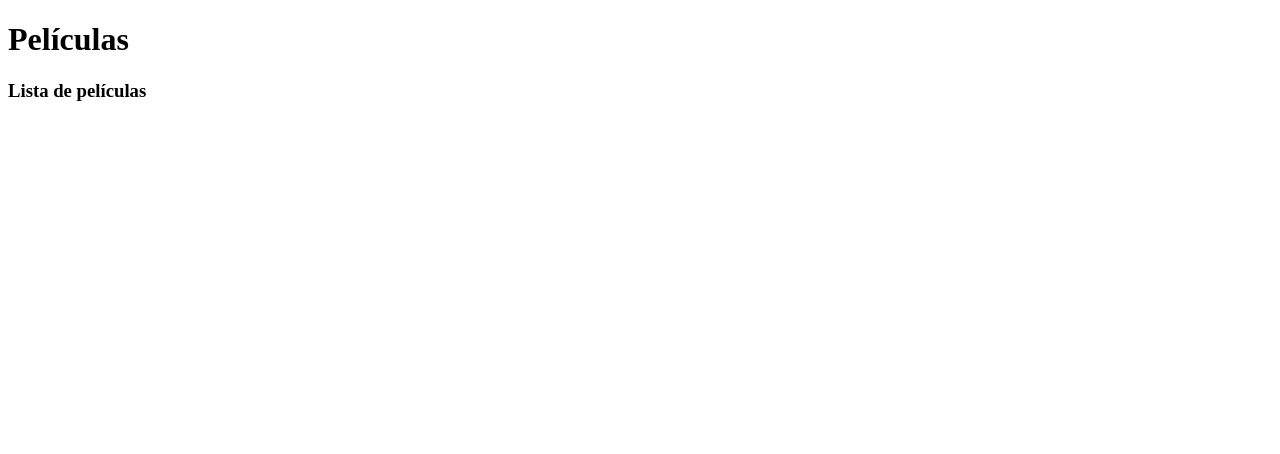
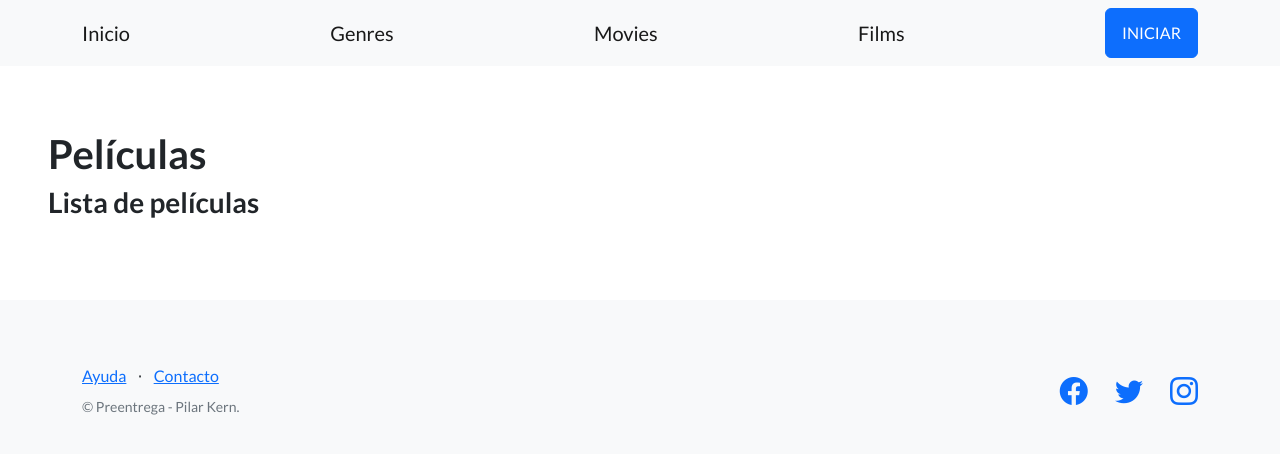
Before and after one commit to mpilarkern/Tercera-pre-entrega-Kern, a Django app: page /entretenimiento/movies/ in a window 1280 px wide. Shown: the top 454 px of the page. Run offline with Django 4.2, Linux system fonts and the light colour scheme; some libraries are stand-ins or nearby versions.

Commit message:
ultimos cambios en los templates

```diff
--- a/control_blog/templates/control_blog/movies_list.html
+++ b/control_blog/templates/control_blog/movies_list.html
@@ -1,11 +1,10 @@
-<!DOCTYPE html>
-<html lang="en">
-<head>
-    <meta charset="UTF-8">
-    <meta name="viewport" content="width=device-width, initial-scale=1.0">
-    <title>Lista películas</title>
-</head>
-<body>
+{% extends 'base.html' %}
+
+{% block titulo %}
+<title>Movies</title>
+{% endblock titulo %}
+
+{% block contenido %}
     <h1>
         Películas
     </h1>
@@ -20,5 +19,4 @@
         </li>
     {% endfor %}
     </ul>
-</body>
-</html>
+{% endblock contenido %}
--- a/control_blog/urls.py
+++ b/control_blog/urls.py
@@ -2,5 +2,5 @@
 from control_blog.views import list_movies
 
 urlpatterns = [
-    path('movies/', list_movies)
+    path('movies/', list_movies, name='movies_list')
 ]
--- a/templates_base/base.html
+++ b/templates_base/base.html
@@ -25,9 +25,9 @@
         <nav class="navbar navbar-light bg-light static-top">
             <div class="container">
                 <a class="navbar-brand" href="{% url 'inicio' %}">Inicio</a>
-                <a class="navbar-brand" href="{% url 'lista_estudiantes' %}">Genres</a>
-                <a class="navbar-brand" href="{% url 'lista_cursos' %}">Movies</a>
-                <a class="navbar-brand" href="https://www.google.com">Films</a>
+                <a class="navbar-brand" href="">Genres</a>
+                <a class="navbar-brand" href="{% url 'movies_list' %}">Movies</a>
+                <a class="navbar-brand" href="">Films</a>
                 <a class="btn btn-primary" href="#signup">INICIAR</a>
             </div>
         </nav>
--- a/tercera_entrega/settings.py
+++ b/tercera_entrega/settings.py
@@ -124,7 +124,7 @@
 # https://docs.djangoproject.com/en/4.2/ref/settings/#default-auto-field
 
 STATICFILES_DIRS = [
-    BASE_DIR / 'static',
+    BASE_DIR / 'statics',
     ]
 
 DEFAULT_AUTO_FIELD = 'django.db.models.BigAutoField'
--- a/tercera_entrega/urls.py
+++ b/tercera_entrega/urls.py
@@ -22,5 +22,5 @@
 urlpatterns = [
     path('admin/', admin.site.urls),
     path('entretenimiento/', include('control_blog.urls')),
-    path('', iniciar),
+    path('', iniciar, name='inicio'),
 ]
```
